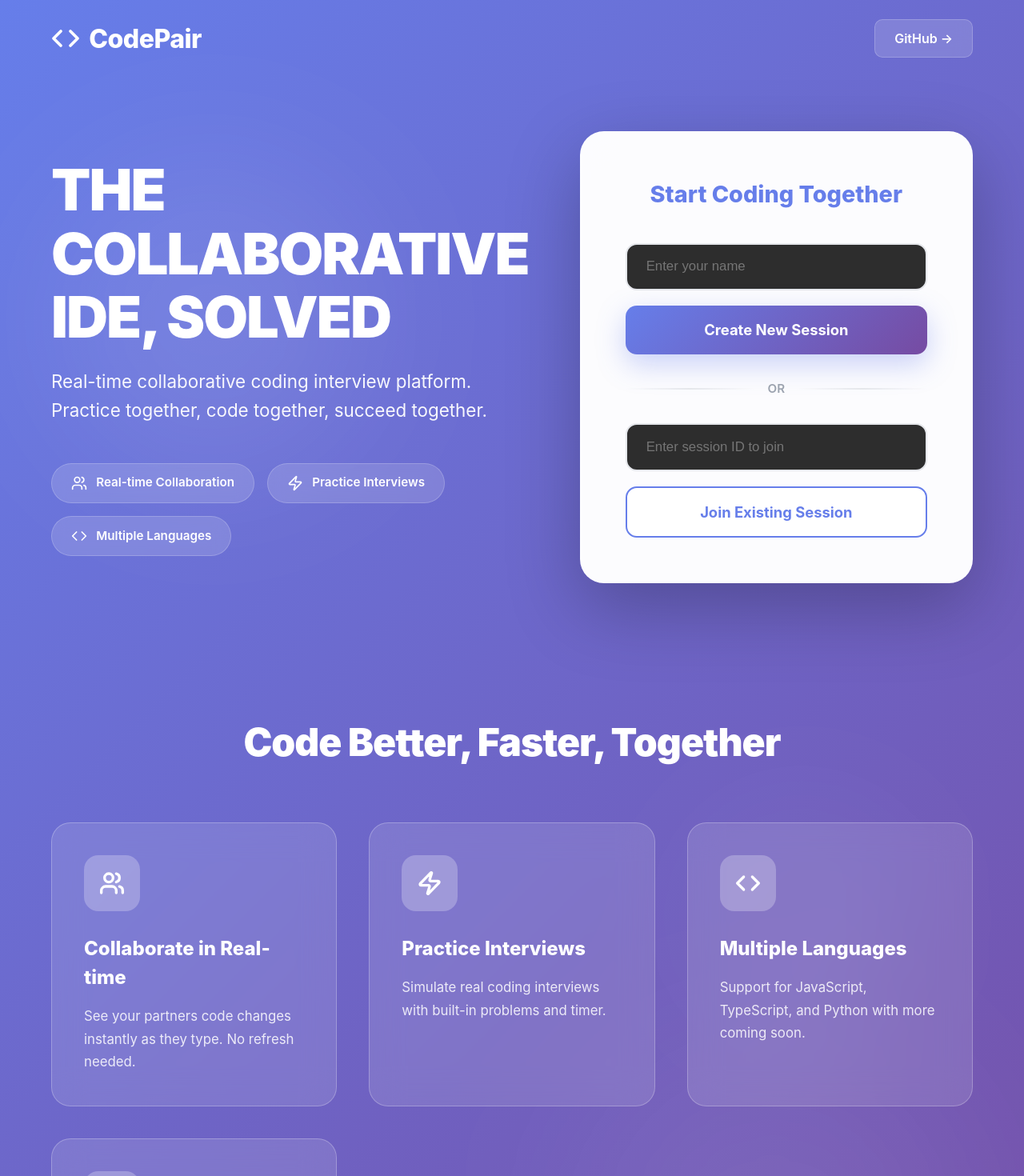
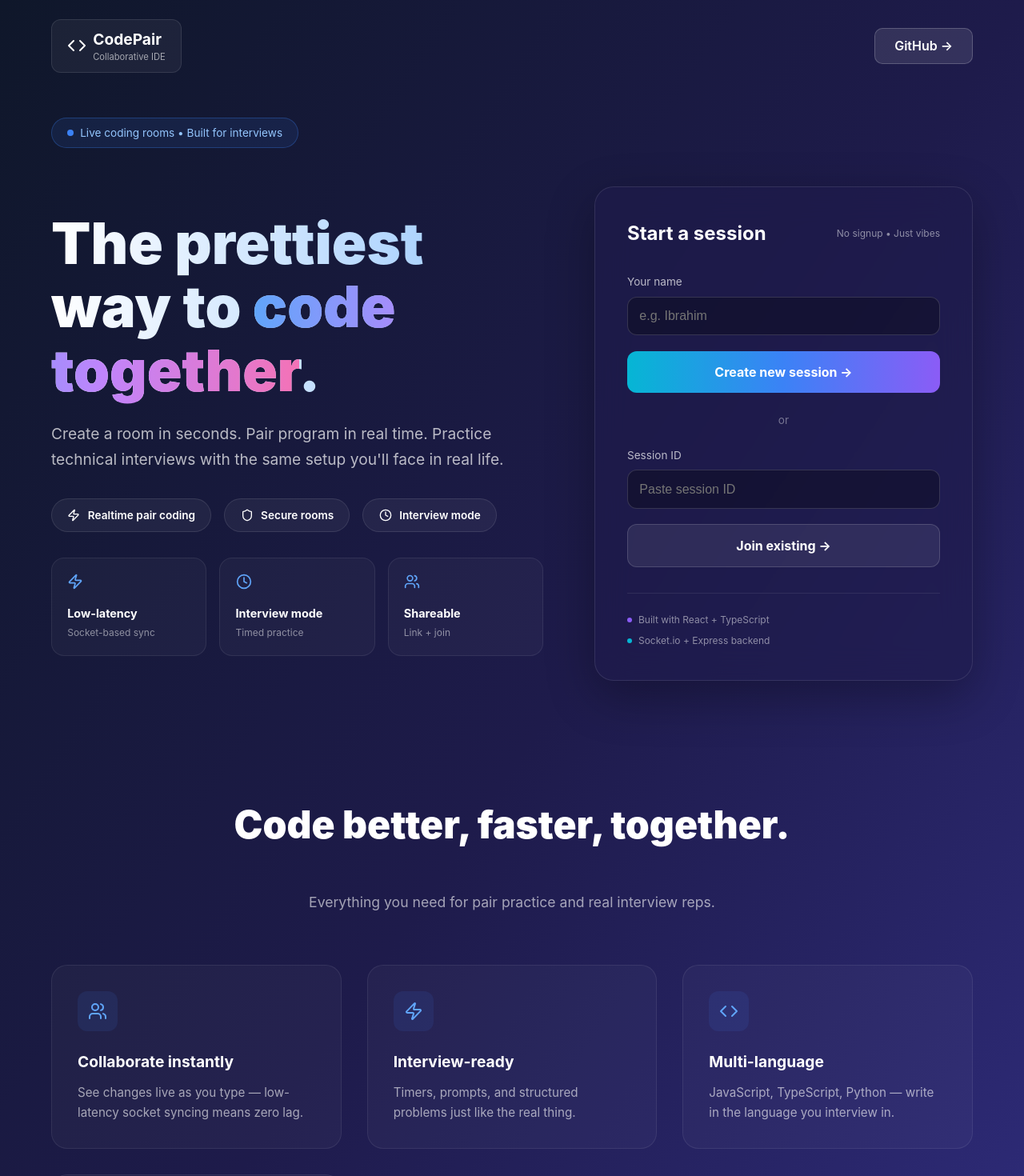
Before and after one commit to ibiraza1077-pixel/codepair, a React (Vite) app in the folder client/: page / in a window 1280 px wide. Shown: the top 1470 px of the page at 80% size. Built offline with nearby package versions, Linux system fonts and the light colour scheme.

Commit message:
Implement dark theme design with gradient hero

```diff
--- a/client/src/pages/Home.tsx
+++ b/client/src/pages/Home.tsx
@@ -1,6 +1,6 @@
 import { useState } from 'react';
 import { useNavigate } from 'react-router-dom';
-import { Users, Code, Zap, Globe } from 'lucide-react';
+import { Code, Zap, Users, Globe, Shield, Clock } from 'lucide-react';
 
 function Home() {
   const [username, setUsername] = useState('');
@@ -39,148 +39,182 @@ function Home() {
     navigate(`/session/${sessionId}?username=${encodeURIComponent(username)}`);
   };
 
-  const featurePills = [
-    { icon: Users, text: 'Real-time Collaboration' },
-    { icon: Zap, text: 'Practice Interviews' },
-    { icon: Code, text: 'Multiple Languages' },
-  ];
+  return (
+    <div style={{ minHeight: '100vh', background: 'linear-gradient(to bottom right, #0f172a 0%, #1e1b4b 50%, #312e81 100%)', color: 'white', overflow: 'auto' }}>
 
-  const featureCards = [
-    { icon: Users, title: 'Collaborate in Real-time', desc: 'See your partners code changes instantly as they type. No refresh needed.' },
-    { icon: Zap, title: 'Practice Interviews', desc: 'Simulate real coding interviews with built-in problems and timer.' },
-    { icon: Code, title: 'Multiple Languages', desc: 'Support for JavaScript, TypeScript, and Python with more coming soon.' },
-    { icon: Globe, title: 'Work from Anywhere', desc: 'No installation required. Just share a link and start coding together.' },
-  ];
-
-  return (
-    <div style={{ minHeight: '100vh', width: '100%', background: 'linear-gradient(135deg, #667eea 0%, #764ba2 100%)', position: 'relative', overflow: 'auto' }}>
-
-      <div style={{ position: 'absolute', top: '10%', left: '5%', width: '400px', height: '400px', background: 'rgba(255,255,255,0.1)', borderRadius: '50%', filter: 'blur(100px)', animation: 'float 6s ease-in-out infinite' }}></div>
-      <div style={{ position: 'absolute', bottom: '10%', right: '5%', width: '500px', height: '500px', background: 'rgba(255,255,255,0.08)', borderRadius: '50%', filter: 'blur(120px)', animation: 'float 8s ease-in-out infinite reverse' }}></div>
-      <div style={{ position: 'absolute', top: '50%', right: '10%', width: '300px', height: '300px', background: 'rgba(255,255,255,0.06)', borderRadius: '50%', filter: 'blur(90px)', animation: 'float 7s ease-in-out infinite' }}></div>
-
-      <nav style={{ padding: '1.5rem 5%', display: 'flex', justifyContent: 'space-between', alignItems: 'center', position: 'relative', zIndex: 10 }}>
-        <div style={{ display: 'flex', alignItems: 'center', gap: '0.7rem' }}>
-          <Code size={36} color="white" strokeWidth={2.5} />
-          <h1 style={{ fontSize: '2rem', fontWeight: '800', color: 'white', margin: 0, letterSpacing: '-0.5px' }}>CodePair</h1>
+      {/* Header */}
+      <nav style={{ padding: '1.5rem 5%', display: 'flex', justifyContent: 'space-between', alignItems: 'center' }}>
+        <div style={{ display: 'flex', alignItems: 'center', gap: '0.5rem', background: 'rgba(255,255,255,0.05)', padding: '0.6rem 1.2rem', borderRadius: '12px', border: '1px solid rgba(255,255,255,0.1)' }}>
+          <Code size={24} color="white" />
+          <div>
+            <div style={{ fontSize: '1.2rem', fontWeight: '700' }}>CodePair</div>
+            <div style={{ fontSize: '0.7rem', color: 'rgba(255,255,255,0.6)' }}>Collaborative IDE</div>
           </div>
-        <a href="https://github.com/ibiraza1077-pixel/codepair" target="_blank" rel="noopener noreferrer" style={{ color: 'white', textDecoration: 'none', fontSize: '1rem', fontWeight: '600', padding: '0.7rem 1.5rem', background: 'rgba(255,255,255,0.15)', backdropFilter: 'blur(10px)', borderRadius: '10px', border: '1px solid rgba(255,255,255,0.2)', transition: 'all 0.3s' }}
-          onMouseEnter={(e) => { e.currentTarget.style.background = 'rgba(255,255,255,0.25)'; e.currentTarget.style.transform = 'translateY(-2px)'; }}
-          onMouseLeave={(e) => { e.currentTarget.style.background = 'rgba(255,255,255,0.15)'; e.currentTarget.style.transform = 'translateY(0)'; }}
+        </div>
+        <a href="https://github.com/ibiraza1077-pixel/codepair" target="_blank" rel="noopener noreferrer"
+          style={{ background: 'rgba(255,255,255,0.1)', padding: '0.6rem 1.5rem', borderRadius: '10px', color: 'white', textDecoration: 'none', fontWeight: '600', border: '1px solid rgba(255,255,255,0.2)', display: 'flex', alignItems: 'center', gap: '0.5rem', transition: 'all 0.3s' }}
+          onMouseEnter={(e) => e.currentTarget.style.background = 'rgba(255,255,255,0.15)'}
+          onMouseLeave={(e) => e.currentTarget.style.background = 'rgba(255,255,255,0.1)'}
         >
           GitHub →
         </a>
       </nav>
 
-      <div style={{ minHeight: 'calc(100vh - 100px)', display: 'flex', alignItems: 'center', justifyContent: 'center', padding: '2rem 5%', position: 'relative', zIndex: 10 }}>
-        <div style={{ maxWidth: '1400px', width: '100%', display: 'grid', gridTemplateColumns: '1.2fr 1fr', gap: '4rem', alignItems: 'center' }}>
+      {/* Badge */}
+      <div style={{ padding: '0 5%', marginTop: '2rem' }}>
+        <div style={{ display: 'inline-flex', alignItems: 'center', gap: '0.5rem', background: 'rgba(59, 130, 246, 0.1)', padding: '0.5rem 1.2rem', borderRadius: '50px', border: '1px solid rgba(59, 130, 246, 0.3)' }}>
+          <div style={{ width: '8px', height: '8px', background: '#3b82f6', borderRadius: '50%' }}></div>
+          <span style={{ fontSize: '0.85rem', color: '#93c5fd' }}>Live coding rooms • Built for interviews</span>
+        </div>
+      </div>
 
+      {/* Hero Section */}
+      <div style={{ padding: '3rem 5%', display: 'grid', gridTemplateColumns: '1.3fr 1fr', gap: '4rem', alignItems: 'center', maxWidth: '1400px', margin: '0 auto' }}>
+
+        {/* Left Side */}
         <div>
-            <h2 style={{ fontSize: '4.5rem', fontWeight: '900', color: 'white', marginBottom: '1.5rem', lineHeight: '1.1', letterSpacing: '-2px' }}>
-              THE COLLABORATIVE IDE, SOLVED
-            </h2>
-            <p style={{ fontSize: '1.4rem', color: 'rgba(255,255,255,0.95)', marginBottom: '3rem', lineHeight: '1.6' }}>
-              Real-time collaborative coding interview platform. Practice together, code together, succeed together.
+          <h1 style={{ fontSize: '4.5rem', fontWeight: '900', lineHeight: '1.1', marginBottom: '1.5rem', background: 'linear-gradient(to right, #ffffff, #93c5fd)', WebkitBackgroundClip: 'text', WebkitTextFillColor: 'transparent', backgroundClip: 'text' }}>
+            The prettiest way to <span style={{ background: 'linear-gradient(to right, #60a5fa, #c084fc, #f472b6)', WebkitBackgroundClip: 'text', WebkitTextFillColor: 'transparent', backgroundClip: 'text' }}>code together</span>.
+          </h1>
+
+          <p style={{ fontSize: '1.2rem', color: 'rgba(255,255,255,0.7)', marginBottom: '2rem', lineHeight: '1.7' }}>
+            Create a room in seconds. Pair program in real time. Practice technical interviews with the same setup you'll face in real life.
           </p>
 
-            <div style={{ display: 'flex', gap: '1rem', flexWrap: 'wrap' }}>
-              {featurePills.map((item, i) => (
-                <div key={i} style={{ display: 'flex', alignItems: 'center', gap: '0.7rem', background: 'rgba(255,255,255,0.15)', backdropFilter: 'blur(10px)', padding: '0.8rem 1.5rem', borderRadius: '50px', border: '1px solid rgba(255,255,255,0.2)' }}>
-                  <item.icon size={20} color="white" />
-                  <span style={{ color: 'white', fontSize: '0.95rem', fontWeight: '600' }}>{item.text}</span>
+          {/* Feature Pills */}
+          <div style={{ display: 'flex', gap: '1rem', flexWrap: 'wrap', marginBottom: '2rem' }}>
+            {[
+              { icon: Zap, text: 'Realtime pair coding' },
+              { icon: Shield, text: 'Secure rooms' },
+              { icon: Clock, text: 'Interview mode' },
+            ].map((item, i) => (
+              <div key={i} style={{ display: 'flex', alignItems: 'center', gap: '0.6rem', background: 'rgba(255,255,255,0.05)', padding: '0.6rem 1.2rem', borderRadius: '50px', border: '1px solid rgba(255,255,255,0.1)' }}>
+                <item.icon size={16} />
+                <span style={{ fontSize: '0.85rem', fontWeight: '600' }}>{item.text}</span>
+              </div>
+            ))}
+          </div>
+
+          {/* Feature Cards */}
+          <div style={{ display: 'grid', gridTemplateColumns: 'repeat(3, 1fr)', gap: '1rem' }}>
+            {[
+              { icon: Zap, title: 'Low-latency', subtitle: 'Socket-based sync' },
+              { icon: Clock, title: 'Interview mode', subtitle: 'Timed practice' },
+              { icon: Users, title: 'Shareable', subtitle: 'Link + join' },
+            ].map((item, i) => (
+              <div key={i} style={{ background: 'rgba(255,255,255,0.03)', padding: '1.2rem', borderRadius: '16px', border: '1px solid rgba(255,255,255,0.08)' }}>
+                <item.icon size={20} style={{ marginBottom: '0.8rem', color: '#60a5fa' }} />
+                <div style={{ fontSize: '0.9rem', fontWeight: '700', marginBottom: '0.3rem' }}>{item.title}</div>
+                <div style={{ fontSize: '0.75rem', color: 'rgba(255,255,255,0.5)' }}>{item.subtitle}</div>
               </div>
             ))}
           </div>
         </div>
 
-          <div style={{ background: 'rgba(255,255,255,0.98)', backdropFilter: 'blur(20px)', borderRadius: '30px', padding: '3.5rem', boxShadow: '0 30px 90px rgba(0,0,0,0.25)', border: '1px solid rgba(255,255,255,0.3)' }}>
-            <h3 style={{ fontSize: '1.8rem', fontWeight: '800', color: '#667eea', marginBottom: '2.5rem', textAlign: 'center' }}>Start Coding Together</h3>
+        {/* Right Side - Form */}
+        <div style={{ background: 'rgba(30, 27, 75, 0.6)', backdropFilter: 'blur(20px)', padding: '2.5rem', borderRadius: '24px', border: '1px solid rgba(255,255,255,0.1)', boxShadow: '0 20px 60px rgba(0,0,0,0.3)' }}>
+          <div style={{ display: 'flex', alignItems: 'center', justifyContent: 'space-between', marginBottom: '2rem' }}>
+            <h3 style={{ fontSize: '1.5rem', fontWeight: '700' }}>Start a session</h3>
+            <div style={{ fontSize: '0.75rem', color: 'rgba(255,255,255,0.5)' }}>No signup • Just vibes</div>
+          </div>
 
+          <div style={{ marginBottom: '1.2rem' }}>
+            <label style={{ display: 'block', fontSize: '0.85rem', marginBottom: '0.5rem', color: 'rgba(255,255,255,0.7)' }}>Your name</label>
             <input
               type="text"
-              placeholder="Enter your name"
+              placeholder="e.g. Ibrahim"
               value={username}
               onChange={(e) => { setUsername(e.target.value); setError(''); }}
-              style={{ width: '100%', padding: '1.1rem 1.5rem', fontSize: '1.05rem', border: '2px solid #e5e7eb', borderRadius: '14px', marginBottom: '1.2rem', outline: 'none', transition: 'all 0.3s', fontWeight: '500' }}
-              onFocus={(e) => { e.target.style.borderColor = '#667eea'; e.target.style.boxShadow = '0 0 0 4px rgba(102,126,234,0.1)'; }}
-              onBlur={(e) => { e.target.style.borderColor = '#e5e7eb'; e.target.style.boxShadow = 'none'; }}
+              style={{ width: '100%', padding: '0.9rem', background: 'rgba(0,0,0,0.3)', border: '1px solid rgba(255,255,255,0.15)', borderRadius: '12px', color: 'white', fontSize: '1rem', outline: 'none' }}
+              onFocus={(e) => e.target.style.borderColor = '#3b82f6'}
+              onBlur={(e) => e.target.style.borderColor = 'rgba(255,255,255,0.15)'}
             />
+          </div>
 
           <button
             onClick={createSession}
-              style={{ width: '100%', padding: '1.2rem 2rem', fontSize: '1.15rem', fontWeight: '700', color: 'white', background: 'linear-gradient(135deg, #667eea 0%, #764ba2 100%)', border: 'none', borderRadius: '14px', cursor: 'pointer', marginBottom: '2rem', transition: 'all 0.3s', boxShadow: '0 12px 35px rgba(102,126,234,0.35)' }}
-              onMouseEnter={(e) => { e.currentTarget.style.transform = 'translateY(-3px)'; e.currentTarget.style.boxShadow = '0 16px 45px rgba(102,126,234,0.45)'; }}
-              onMouseLeave={(e) => { e.currentTarget.style.transform = 'translateY(0)'; e.currentTarget.style.boxShadow = '0 12px 35px rgba(102,126,234,0.35)'; }}
+            style={{ width: '100%', padding: '1rem', background: 'linear-gradient(to right, #06b6d4, #3b82f6, #8b5cf6)', border: 'none', borderRadius: '12px', color: 'white', fontSize: '1rem', fontWeight: '700', cursor: 'pointer', marginBottom: '1.5rem', transition: 'transform 0.2s', display: 'flex', alignItems: 'center', justifyContent: 'center', gap: '0.5rem' }}
+            onMouseEnter={(e) => e.currentTarget.style.transform = 'translateY(-2px)'}
+            onMouseLeave={(e) => e.currentTarget.style.transform = 'translateY(0)'}
           >
-              Create New Session
+            Create new session →
           </button>
 
-            <div style={{ display: 'flex', alignItems: 'center', gap: '1rem', marginBottom: '2rem' }}>
-              <div style={{ flex: 1, height: '2px', background: 'linear-gradient(to right, transparent, #e5e7eb, transparent)' }}></div>
-              <span style={{ color: '#9ca3af', fontSize: '0.95rem', fontWeight: '600' }}>OR</span>
-              <div style={{ flex: 1, height: '2px', background: 'linear-gradient(to right, transparent, #e5e7eb, transparent)' }}></div>
-            </div>
+          <div style={{ textAlign: 'center', color: 'rgba(255,255,255,0.4)', fontSize: '0.85rem', marginBottom: '1.5rem' }}>or</div>
 
+          <div style={{ marginBottom: '1.2rem' }}>
+            <label style={{ display: 'block', fontSize: '0.85rem', marginBottom: '0.5rem', color: 'rgba(255,255,255,0.7)' }}>Session ID</label>
             <input
               type="text"
-              placeholder="Enter session ID to join"
+              placeholder="Paste session ID"
               value={sessionId}
               onChange={(e) => { setSessionId(e.target.value); setError(''); }}
-              style={{ width: '100%', padding: '1.1rem 1.5rem', fontSize: '1.05rem', border: '2px solid #e5e7eb', borderRadius: '14px', marginBottom: '1.2rem', outline: 'none', transition: 'all 0.3s', fontWeight: '500' }}
-              onFocus={(e) => { e.target.style.borderColor = '#667eea'; e.target.style.boxShadow = '0 0 0 4px rgba(102,126,234,0.1)'; }}
-              onBlur={(e) => { e.target.style.borderColor = '#e5e7eb'; e.target.style.boxShadow = 'none'; }}
+              style={{ width: '100%', padding: '0.9rem', background: 'rgba(0,0,0,0.3)', border: '1px solid rgba(255,255,255,0.15)', borderRadius: '12px', color: 'white', fontSize: '1rem', outline: 'none' }}
+              onFocus={(e) => e.target.style.borderColor = '#3b82f6'}
+              onBlur={(e) => e.target.style.borderColor = 'rgba(255,255,255,0.15)'}
             />
+          </div>
 
           <button
             onClick={joinSession}
-              style={{ width: '100%', padding: '1.2rem 2rem', fontSize: '1.15rem', fontWeight: '700', color: '#667eea', background: 'white', border: '2px solid #667eea', borderRadius: '14px', cursor: 'pointer', transition: 'all 0.3s' }}
-              onMouseEnter={(e) => { e.currentTarget.style.background = '#667eea'; e.currentTarget.style.color = 'white'; e.currentTarget.style.transform = 'translateY(-2px)'; }}
-              onMouseLeave={(e) => { e.currentTarget.style.background = 'white'; e.currentTarget.style.color = '#667eea'; e.currentTarget.style.transform = 'translateY(0)'; }}
+            style={{ width: '100%', padding: '1rem', background: 'rgba(255,255,255,0.08)', border: '1px solid rgba(255,255,255,0.15)', borderRadius: '12px', color: 'white', fontSize: '1rem', fontWeight: '700', cursor: 'pointer', transition: 'all 0.2s', display: 'flex', alignItems: 'center', justifyContent: 'center', gap: '0.5rem' }}
+            onMouseEnter={(e) => e.currentTarget.style.background = 'rgba(255,255,255,0.12)'}
+            onMouseLeave={(e) => e.currentTarget.style.background = 'rgba(255,255,255,0.08)'}
           >
-              Join Existing Session
+            Join existing →
           </button>
 
           {error && (
-              <p style={{ color: '#ef4444', marginTop: '1.2rem', fontSize: '0.95rem', fontWeight: '600', textAlign: 'center' }}>{error}</p>
+            <p style={{ color: '#f87171', marginTop: '1rem', fontSize: '0.85rem', textAlign: 'center' }}>{error}</p>
           )}
+
+          <div style={{ marginTop: '2rem', paddingTop: '1.5rem', borderTop: '1px solid rgba(255,255,255,0.08)' }}>
+            <div style={{ fontSize: '0.75rem', color: 'rgba(255,255,255,0.5)', display: 'flex', alignItems: 'center', gap: '0.5rem', marginBottom: '0.5rem' }}>
+              <div style={{ width: '6px', height: '6px', background: '#8b5cf6', borderRadius: '50%' }}></div>
+              Built with React + TypeScript
+            </div>
+            <div style={{ fontSize: '0.75rem', color: 'rgba(255,255,255,0.5)', display: 'flex', alignItems: 'center', gap: '0.5rem' }}>
+              <div style={{ width: '6px', height: '6px', background: '#06b6d4', borderRadius: '50%' }}></div>
+              Socket.io + Express backend
+            </div>
           </div>
         </div>
       </div>
 
-      <div style={{ padding: '6rem 5%', position: 'relative', zIndex: 10 }}>
-        <div style={{ maxWidth: '1400px', margin: '0 auto' }}>
-          <h3 style={{ fontSize: '3rem', fontWeight: '900', color: 'white', textAlign: 'center', marginBottom: '4rem', letterSpacing: '-1px' }}>
-            Code Better, Faster, Together
-          </h3>
+      {/* Features Section */}
+      <div style={{ padding: '6rem 5%', maxWidth: '1400px', margin: '0 auto' }}>
+        <h2 style={{ fontSize: '3rem', fontWeight: '900', textAlign: 'center', marginBottom: '3rem' }}>
+          Code better, faster, together.
+        </h2>
+        <p style={{ textAlign: 'center', fontSize: '1.1rem', color: 'rgba(255,255,255,0.6)', marginBottom: '4rem', maxWidth: '600px', margin: '0 auto 4rem' }}>
+          Everything you need for pair practice and real interview reps.
+        </p>
 
-          <div style={{ display: 'grid', gridTemplateColumns: 'repeat(auto-fit, minmax(300px, 1fr))', gap: '2.5rem' }}>
-            {featureCards.map((feature, i) => (
-              <div key={i} style={{ background: 'rgba(255,255,255,0.12)', backdropFilter: 'blur(20px)', padding: '2.5rem', borderRadius: '24px', border: '1px solid rgba(255,255,255,0.25)', transition: 'all 0.4s', cursor: 'pointer' }}
-                onMouseEnter={(e) => { e.currentTarget.style.transform = 'translateY(-10px)'; e.currentTarget.style.background = 'rgba(255,255,255,0.18)'; }}
-                onMouseLeave={(e) => { e.currentTarget.style.transform = 'translateY(0)'; e.currentTarget.style.background = 'rgba(255,255,255,0.12)'; }}
+        <div style={{ display: 'grid', gridTemplateColumns: 'repeat(auto-fit, minmax(280px, 1fr))', gap: '2rem' }}>
+          {[
+            { icon: Users, title: 'Collaborate instantly', desc: 'See changes live as you type — low-latency socket syncing means zero lag.' },
+            { icon: Zap, title: 'Interview-ready', desc: 'Timers, prompts, and structured problems just like the real thing.' },
+            { icon: Code, title: 'Multi-language', desc: 'JavaScript, TypeScript, Python — write in the language you interview in.' },
+            { icon: Globe, title: 'Link + go', desc: 'Share a session link and start coding together. No signup, no friction.' },
+          ].map((feature, i) => (
+            <div key={i} style={{ background: 'rgba(255,255,255,0.03)', padding: '2rem', borderRadius: '20px', border: '1px solid rgba(255,255,255,0.08)', transition: 'all 0.3s' }}
+              onMouseEnter={(e) => { e.currentTarget.style.background = 'rgba(255,255,255,0.06)'; e.currentTarget.style.transform = 'translateY(-5px)'; }}
+              onMouseLeave={(e) => { e.currentTarget.style.background = 'rgba(255,255,255,0.03)'; e.currentTarget.style.transform = 'translateY(0)'; }}
             >
-                <div style={{ width: '70px', height: '70px', background: 'rgba(255,255,255,0.25)', borderRadius: '18px', display: 'flex', alignItems: 'center', justifyContent: 'center', marginBottom: '1.8rem' }}>
-                  <feature.icon size={32} color="white" strokeWidth={2.5} />
+              <div style={{ width: '50px', height: '50px', background: 'rgba(59, 130, 246, 0.1)', borderRadius: '12px', display: 'flex', alignItems: 'center', justifyContent: 'center', marginBottom: '1.5rem' }}>
+                <feature.icon size={24} color="#60a5fa" />
               </div>
-                <h4 style={{ fontSize: '1.5rem', fontWeight: '800', color: 'white', marginBottom: '1rem' }}>{feature.title}</h4>
-                <p style={{ fontSize: '1.05rem', color: 'rgba(255,255,255,0.85)', lineHeight: '1.7' }}>{feature.desc}</p>
+              <h4 style={{ fontSize: '1.2rem', fontWeight: '700', marginBottom: '0.8rem' }}>{feature.title}</h4>
+              <p style={{ fontSize: '0.95rem', color: 'rgba(255,255,255,0.6)', lineHeight: '1.6' }}>{feature.desc}</p>
             </div>
           ))}
         </div>
       </div>
+
+      {/* Footer */}
+      <div style={{ textAlign: 'center', padding: '3rem 5%', borderTop: '1px solid rgba(255,255,255,0.08)', color: 'rgba(255,255,255,0.5)', fontSize: '0.9rem' }}>
+        <p>© 2026 CodePair. Made by Ibrahim.</p>
       </div>
-
-      <div style={{ textAlign: 'center', padding: '3rem 5% 4rem', color: 'rgba(255,255,255,0.8)', position: 'relative', zIndex: 10, borderTop: '1px solid rgba(255,255,255,0.1)' }}>
-        <p style={{ fontSize: '1rem', marginBottom: '0.5rem', fontWeight: '500' }}>Built with React, TypeScript, Socket.io & Express</p>
-        <p style={{ fontSize: '0.9rem', opacity: 0.7 }}>© 2026 CodePair. Made by Ibrahim.</p>
-      </div>
-
-      <style>{`
-        @keyframes float {
-          0%, 100% { transform: translateY(0px); }
-          50% { transform: translateY(-20px); }
-        }
-      `}</style>
     </div>
   );
 }
```
Lines whose indentation alone changed are shown as unchanged.
